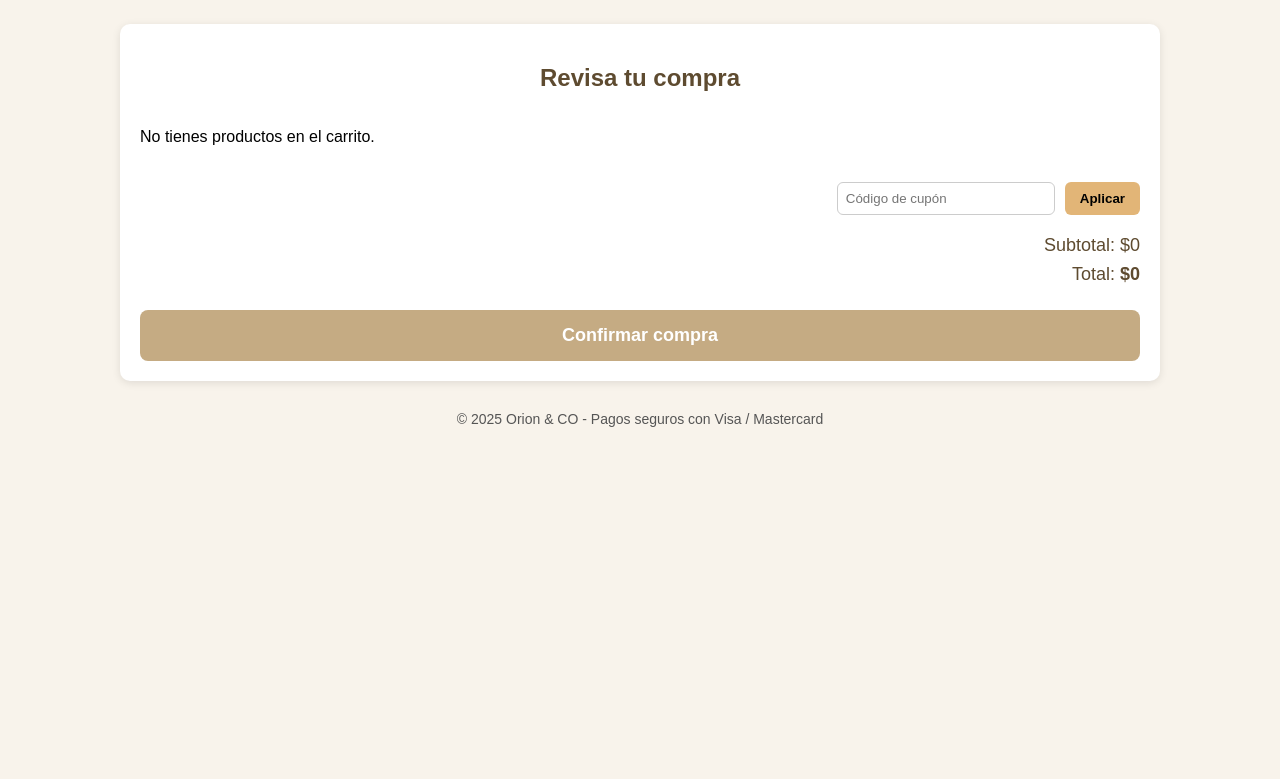
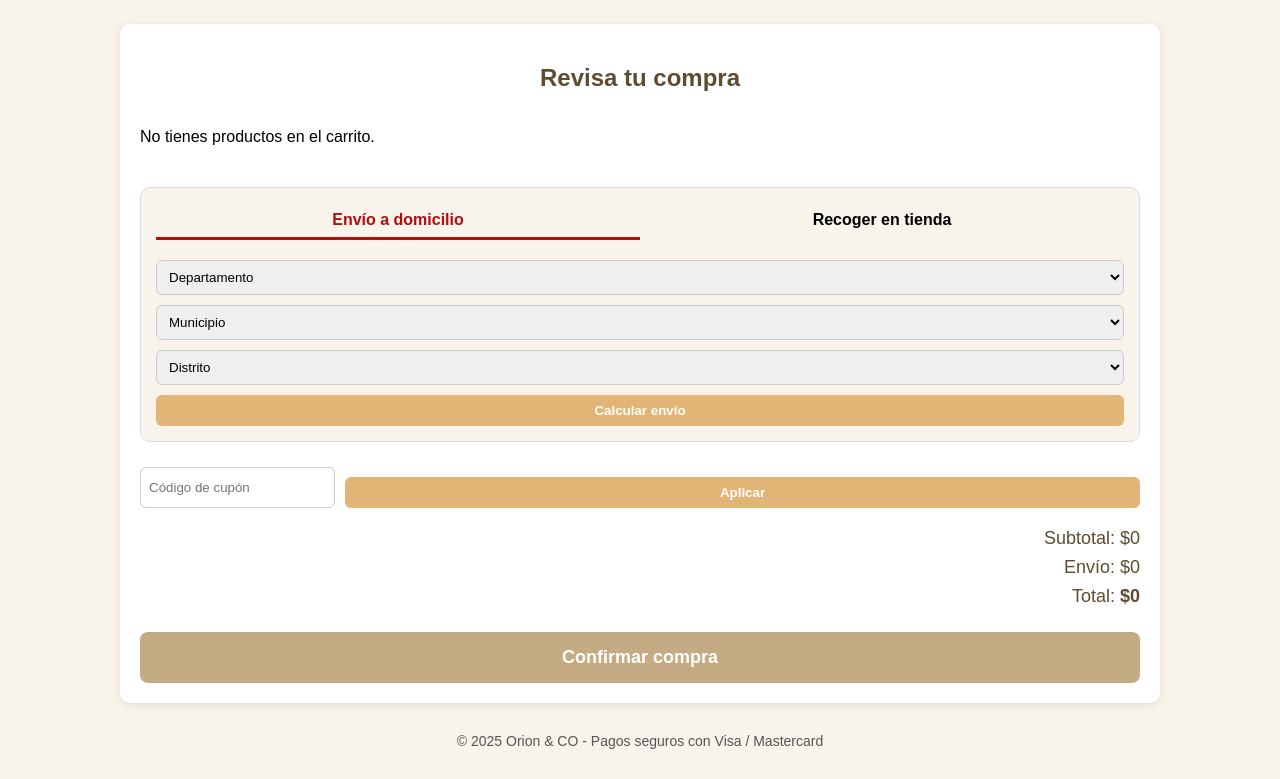
Before and after one commit to Antonio-mont/Orion, a plain HTML site: page pago.html in a window 1280 px wide. Shown: the part 62-841 px from the top of the page. Before the commit the page ends 800 px from the top, so only its background shows below. Drawn offline with Linux system fonts and the light colour scheme.

Commit message:
Update pago.html

```diff
--- a/pago.html
+++ b/pago.html
@@ -108,9 +108,64 @@
     font-size: 14px;
     color: #555;
   }
+  /* Estilo calcular envío */
+  .calcular-envio {
+    margin: 25px 0;
+    padding: 15px;
+    background: #f8f3eb;
+    border-radius: 10px;
+    border: 1px solid #ddd;
+  }
+  .tabs {
+    display: flex;
+    justify-content: space-around;
+    margin-bottom: 10px;
+  }
+  .tabs span {
+    flex: 1;
+    text-align: center;
+    padding: 8px 0;
+    cursor: pointer;
+    font-weight: bold;
+    border-bottom: 3px solid transparent;
+    transition: all 0.3s ease;
+  }
+  .tabs .activo {
+    color: #b20e0e;
+    border-bottom: 3px solid #b20e0e;
+  }
+  .envio-opciones {
+    display: none;
+    animation: fadeIn 0.3s ease;
+  }
+  .envio-opciones.activo {
+    display: block;
+  }
+  select, button {
+    width: 100%;
+    padding: 8px;
+    margin-top: 10px;
+    border-radius: 6px;
+    border: 1px solid #ccc;
+  }
+  button {
+    background: #e2b577;
+    color: #fff;
+    font-weight: bold;
+    border: none;
+    cursor: pointer;
+  }
+  button:hover {
+    background: #b2956f;
+  }
+  @keyframes fadeIn {
+    from {opacity: 0;}
+    to {opacity: 1;}
+  }
 </style>
 </head>
 <body>
+
 <header>
   <h1><a href="menu.html" style="text-decoration:none; color:inherit;">🛍️ Orion & CO.com</a></h1>
   <div>Pago</div>
@@ -118,8 +173,40 @@
 
 <div class="container">
   <h2>Revisa tu compra</h2>
-    <div class="resumen" id="resumen-carrito">
-      <!-- Productos insertados con JS -->
+  <div class="resumen" id="resumen-carrito"></div>
+
+  <!-- Calcular envío -->
+  <div class="calcular-envio">
+    <div class="tabs">
+      <span class="activo" onclick="cambiarTab('domicilio')">Envío a domicilio</span>
+      <span onclick="cambiarTab('tienda')">Recoger en tienda</span>
+    </div>
+
+    <!-- Envío a domicilio -->
+    <div id="tab-domicilio" class="envio-opciones activo">
+      <select id="departamento" onchange="cargarMunicipios()">
+        <option value="">Departamento</option>
+        <option value="San Salvador">San Salvador</option>
+        <option value="La Libertad">La Libertad</option>
+        <option value="Santa Ana">Santa Ana</option>
+      </select>
+
+      <select id="municipio" onchange="cargarDistritos()">
+        <option value="">Municipio</option>
+      </select>
+
+      <select id="distrito">
+        <option value="">Distrito</option>
+      </select>
+
+      <button onclick="calcularEnvio()">Calcular envío</button>
+    </div>
+
+    <!-- Recoger en tienda -->
+    <div id="tab-tienda" class="envio-opciones">
+      <p style="text-align:center;">Puedes recoger tu pedido en nuestra sucursal sin costo adicional.</p>
+      <button onclick="calcularEnvio('tienda')">Confirmar recogida</button>
+    </div>
   </div>
 
   <div class="cupon">
@@ -129,6 +216,7 @@
 
   <div class="totales">
     <p>Subtotal: <span id="subtotal">$0</span></p>
+    <p>Envío: <span id="costo-envio">$0</span></p>
     <p>Total: <strong id="total">$0</strong></p>
   </div>
 
@@ -141,23 +229,43 @@
 
 <script>
 let descuento = 0;
+let envio = 0;
+let subtotalGlobal = 0;
+
+// Datos de municipios y distritos
+const datosUbicacion = {
+  "San Salvador": {
+    "San Salvador": ["Centro", "Norte", "Sur", "Este", "Oeste"],
+    "Soyapango": ["Centro", "Santa Lucia", "San José"],
+    "Mejicanos": ["Centro", "San Miguel", "San Antonio"]
+  },
+  "La Libertad": {
+    "Santa Tecla": ["Centro", "Merliot", "Zona Alta"],
+    "Antiguo Cuscatlán": ["Centro", "Residencial", "Universidad"],
+    "Colón": ["Centro", "San Andrés", "Lourdes"]
+  },
+  "Santa Ana": {
+    "Santa Ana": ["Centro", "Metropolitano", "Plan de la Laguna"],
+    "Metapán": ["Centro", "El Brujo", "San Juan"],
+    "Chalchuapa": ["Centro", "Los Pinos", "San Sebastián"]
+  }
+};
 
 function mostrarResumen() {
   let carrito = JSON.parse(localStorage.getItem('carrito')) || [];
   let resumen = document.getElementById('resumen-carrito');
-      let subtotal = 0;
+  subtotalGlobal = 0;
   resumen.innerHTML = "";
 
   if (carrito.length === 0) {
     resumen.innerHTML = "<p>No tienes productos en el carrito.</p>";
-        document.getElementById('subtotal').innerText = "$0";
-        document.getElementById('total').innerText = "$0";
+    actualizarTotales();
     return;
   }
 
   carrito.forEach(item => {
     let totalItem = item.precio * item.cantidad;
-        subtotal += totalItem;
+    subtotalGlobal += totalItem;
 
     let div = document.createElement('div');
     div.className = "producto";
@@ -173,8 +281,13 @@
     resumen.appendChild(div);
   });
 
-      document.getElementById('subtotal').innerText = "$" + subtotal;
-      let total = subtotal - descuento;
+  actualizarTotales();
+}
+
+function actualizarTotales() {
+  document.getElementById('subtotal').innerText = "$" + subtotalGlobal;
+  document.getElementById('costo-envio').innerText = "$" + envio;
+  let total = subtotalGlobal - descuento + envio;
   document.getElementById('total').innerText = "$" + total;
 }
 
@@ -187,16 +300,70 @@
     descuento = 0;
     alert("Cupón no válido");
   }
-      mostrarResumen();
+  actualizarTotales();
+}
+
+function cambiarTab(tab) {
+  document.querySelectorAll('.tabs span').forEach(el => el.classList.remove('activo'));
+  document.querySelectorAll('.envio-opciones').forEach(el => el.classList.remove('activo'));
+  document.querySelector(`.tabs span[onclick*="${tab}"]`).classList.add('activo');
+  document.getElementById(`tab-${tab}`).classList.add('activo');
+}
+
+function cargarMunicipios() {
+  let dep = document.getElementById('departamento').value;
+  let municipioSelect = document.getElementById('municipio');
+  municipioSelect.innerHTML = '<option value="">Municipio</option>';
+  document.getElementById('distrito').innerHTML = '<option value="">Distrito</option>';
+
+  if (datosUbicacion[dep]) {
+    Object.keys(datosUbicacion[dep]).forEach(m => {
+      let opt = document.createElement('option');
+      opt.value = m;
+      opt.textContent = m;
+      municipioSelect.appendChild(opt);
+    });
+  }
+}
+
+function cargarDistritos() {
+  let dep = document.getElementById('departamento').value;
+  let mun = document.getElementById('municipio').value;
+  let distritoSelect = document.getElementById('distrito');
+  distritoSelect.innerHTML = '<option value="">Distrito</option>';
+
+  if (datosUbicacion[dep] && datosUbicacion[dep][mun]) {
+    datosUbicacion[dep][mun].forEach(d => {
+      let opt = document.createElement('option');
+      opt.value = d;
+      opt.textContent = d;
+      distritoSelect.appendChild(opt);
+    });
+  }
+}
+
+function calcularEnvio(tipo = 'domicilio') {
+  if (tipo === 'tienda') {
+    envio = 0;
+    alert("Recoger en tienda: Sin costo de envío");
+  } else {
+    let dep = document.getElementById('departamento').value;
+    if (!dep) { alert("Selecciona un departamento"); return; }
+    let precios = { "San Salvador": 5, "La Libertad": 6, "Santa Ana": 7 };
+    envio = precios[dep] || 5;
+    alert(`Costo de envío a ${dep}: $${envio}`);
+  }
+  actualizarTotales();
 }
 
 function confirmarCompra() {
   alert("¡Gracias por tu compra!");
   localStorage.removeItem('carrito');
-      window.location.href = "menu.html"; // Cambiado para redirigir a la página principal
+  window.location.href = "menu.html";
 }
 
 mostrarResumen();
 </script>
+
 </body>
 </html>
```
Lines whose indentation alone changed are shown as unchanged.
